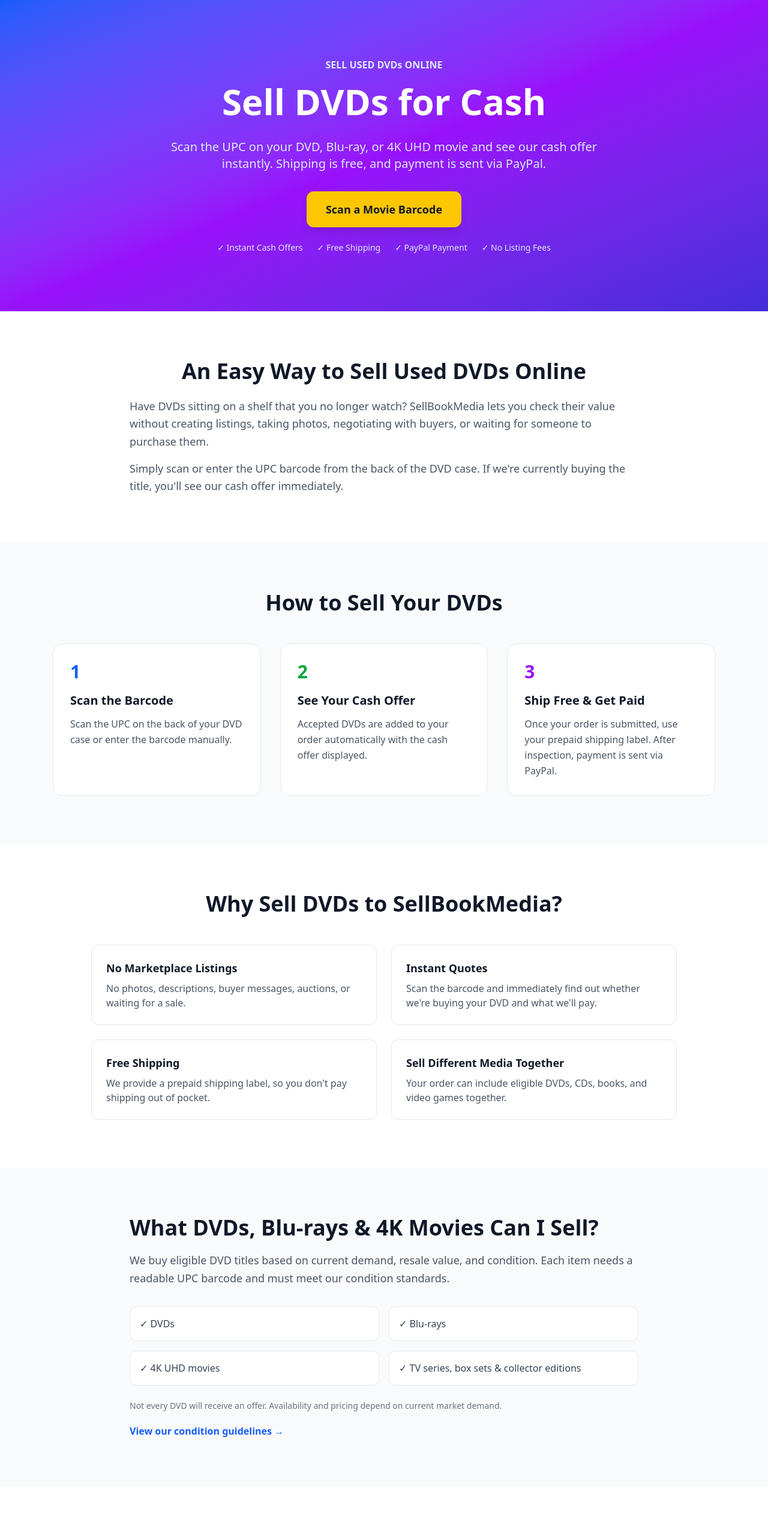
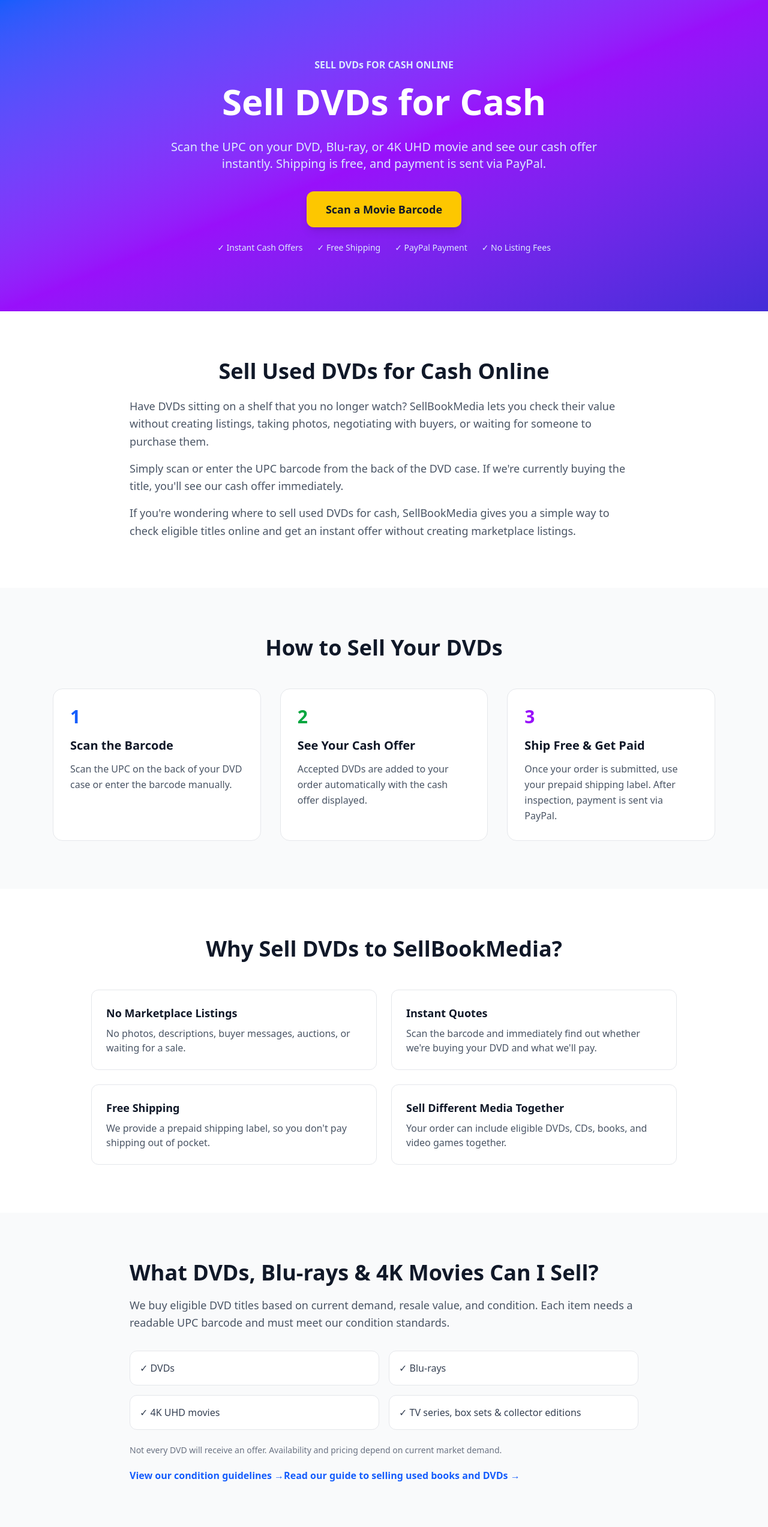
Before and after one commit to teskapnj/new-book-marketplace, a Next.js app: page /sell-dvds-for-cash in a window 1280 px wide. Shown: the top 2546 px of the page at 60% size. Built offline with nearby package versions, Linux system fonts and the light colour scheme; no server answers.

Commit message:
Improve SEO for media landing pages and guides

```diff
--- a/app/guides/best-places-to-sell-cds-dvds-games/page.tsx
+++ b/app/guides/best-places-to-sell-cds-dvds-games/page.tsx
@@ -396,6 +396,26 @@
               Service details can change. Check each company&apos;s current
               terms before shipping.
             </p>
+            <section className="mt-10 rounded-2xl border border-slate-200 bg-white px-6 py-7 shadow-sm">
+  <h2 className="font-serif text-2xl sm:text-3xl font-bold text-slate-900">
+    Is Bonavendi worth using?
+  </h2>
+
+  <div className="mt-5 space-y-4 text-[17px] leading-[1.75] text-slate-700">
+    <p>
+      Bonavendi is a comparison service rather than a direct buyer. It can be
+      useful if you want to compare offers from multiple buyback companies
+      before deciding where to sell your used books, CDs, DVDs, or games.
+    </p>
+
+    <p>
+      If comparing several buyers feels like more work than you want,
+      SellBookMedia offers a simpler option. You can check books, CDs, DVDs,
+      Blu-rays, and games in one place, get an instant offer, and ship
+      qualifying items together with free prepaid shipping.
+    </p>
+  </div>
+</section>
           </section>
 
           {/* ===================== CHOOSE OPTION ===================== */}
--- a/app/guides/how-much-are-used-cds-worth/page.tsx
+++ b/app/guides/how-much-are-used-cds-worth/page.tsx
@@ -3,9 +3,9 @@
 import RelatedGuides from "@/components/RelatedGuides";
 
 export const metadata: Metadata = {
-  title: "How Much Are Used CDs Worth? (2026 Price Guide) | SellBookMedia",
+  title: "Used CD Value: How Much Are Your CDs Worth? (2026) | SellBookMedia",
   description:
-    "Find out what affects the value of used CDs, which types may be worth more, and how to get an instant cash offer by scanning the barcode.",
+  "Check used CD value and learn what affects how much your CDs are worth. Scan the barcode for an instant cash offer with free shipping and PayPal payment.",
 };
 
 const VALUABLE = [
@@ -33,6 +33,10 @@
     name: "Limited, early, or unusual editions",
     tell: "Special packaging, early pressing, or uncommon release",
     body: "A less common edition can sometimes have very different resale demand from the standard version of the same album.",
+  },
+  {
+    q: "How do I find the value of a used CD?",
+    a: "The easiest way is to identify the exact release using its barcode. Used CD value can vary by edition, demand, condition, and current resale activity, so scanning the specific title gives a more useful result than estimating from the album name alone.",
   },
 ];
 
--- a/app/guides/where-to-sell-books-and-dvds-for-cash/page.tsx
+++ b/app/guides/where-to-sell-books-and-dvds-for-cash/page.tsx
@@ -46,6 +46,10 @@
 ];
 
 const FAQ = [
+  {
+    q: "Where can I sell books and DVDs for cash?",
+    a: "You can sell books and DVDs through local stores, online marketplaces, or buyback services. SellBookMedia lets you scan eligible books, DVDs, CDs, Blu-rays, and games, see an instant offer, and combine accepted items in one shipment with free prepaid shipping.",
+  },
   {
     q: "Do I need an account to check what my items are worth?",
     a: "No. You can scan or enter barcodes and check offers before creating an account.",
@@ -169,6 +173,12 @@
               Each option has a different balance of convenience, time,
               and control over the sale.
             </p>
+            <p className="mt-4 text-[17px] leading-[1.75] text-slate-700">
+  If you&apos;re wondering where to sell books and DVDs for cash,
+  the main choice is between selling items yourself, taking them to
+  a local store, or using an online buyback service that gives you
+  an offer before you ship.
+</p>
 
             <div className="mt-8 grid gap-4 sm:grid-cols-3">
               <div className="overflow-hidden rounded-2xl border border-slate-200 bg-white shadow-sm">
@@ -345,6 +355,21 @@
                 </div>
               ))}
             </div>
+            <div className="mt-7 flex flex-wrap gap-4">
+  <Link
+    href="/sell-books-for-cash"
+    className="font-semibold text-blue-600 hover:text-blue-800"
+  >
+    Sell books for cash →
+  </Link>
+
+  <Link
+    href="/sell-dvds-for-cash"
+    className="font-semibold text-blue-600 hover:text-blue-800"
+  >
+    Sell DVDs for cash →
+  </Link>
+</div>
           </section>
 
           {/* ===================== HOW IT WORKS ===================== */}
@@ -436,8 +461,8 @@
             </p>
 
             <h2 className="mt-2 font-serif text-2xl sm:text-3xl font-bold text-slate-900">
-              Selling books and used media online
-            </h2>
+  Where to Sell Books and DVDs for Cash: Common Questions
+</h2>
 
             <dl className="mt-6 divide-y divide-slate-200 border-y border-slate-200">
               {FAQ.map((item) => (
--- a/app/sell-dvds-for-cash/page.tsx
+++ b/app/sell-dvds-for-cash/page.tsx
@@ -4,9 +4,9 @@
 import LandingCtaLink from "../../components/LandingCtaLink";
 
 export const metadata: Metadata = {
-    title: "Sell DVDs, Blu-rays & 4K Movies for Cash Online",
-    description:
-    "Sell used DVDs, Blu-rays and 4K UHD movies for cash with SellBookMedia. Scan the UPC, get an instant offer, ship for free, and get paid via PayPal.",
+  title: "Sell DVDs for Cash Online - Free Shipping | SellBookMedia",
+  description:
+  "Sell used DVDs for cash online with SellBookMedia. Scan your DVD, Blu-ray, or 4K movie barcode for an instant offer, ship free, and get paid via PayPal.",
     alternates: {
     canonical: "https://www.sellbookmedia.com/sell-dvds-for-cash",
   },
@@ -34,6 +34,14 @@
   {
     q: "How will I get paid?",
     a: "Payment is processed through PayPal after your shipment arrives and the items pass inspection.",
+  },
+  {
+    q: "Where can I sell used DVDs for cash online?",
+    a: "You can sell eligible used DVDs directly to SellBookMedia. Scan or enter the UPC barcode to see whether we are currently buying the title and view your cash offer.",
+  },
+  {
+    q: "How much are used DVDs worth?",
+    a: "Used DVD values vary by title, demand, condition, edition, and current resale value. Scan the UPC barcode to see whether your DVD qualifies for an offer.",
   },
 ];
 
@@ -81,7 +89,7 @@
       <section className="bg-gradient-to-br from-blue-600 via-purple-600 to-indigo-700 text-white">
         <div className="max-w-5xl mx-auto px-4 sm:px-6 py-16 sm:py-24 text-center">
           <p className="text-sm sm:text-base font-semibold text-blue-100 mb-3">
-            SELL USED DVDs ONLINE
+          SELL DVDs FOR CASH ONLINE
           </p>
 
           <h1 className="text-4xl sm:text-5xl lg:text-6xl font-bold leading-tight">
@@ -117,7 +125,7 @@
       <section className="py-16 sm:py-20">
         <div className="max-w-4xl mx-auto px-4 sm:px-6">
           <h2 className="text-3xl sm:text-4xl font-bold text-gray-900 text-center">
-            An Easy Way to Sell Used DVDs Online
+          Sell Used DVDs for Cash Online
           </h2>
 
           <p className="mt-6 text-lg text-gray-600 leading-relaxed">
@@ -132,6 +140,13 @@
             case. If we&apos;re currently buying the title, you&apos;ll see
             our cash offer immediately.
           </p>
+
+          <p className="mt-4 text-lg text-gray-600 leading-relaxed">
+  If you&apos;re wondering where to sell used DVDs for cash, SellBookMedia
+  gives you a simple way to check eligible titles online and get an instant
+  offer without creating marketplace listings.
+</p>
+
         </div>
       </section>
 
@@ -270,6 +285,12 @@
           >
             View our condition guidelines →
           </Link>
+          <Link
+  href="/guides/where-to-sell-books-and-dvds-for-cash"
+  className="inline-block mt-4 font-semibold text-blue-600 hover:text-blue-800"
+>
+  Read our guide to selling used books and DVDs →
+</Link>
         </div>
       </section>
       <MediaCategoryLinks current="dvds" />
```
